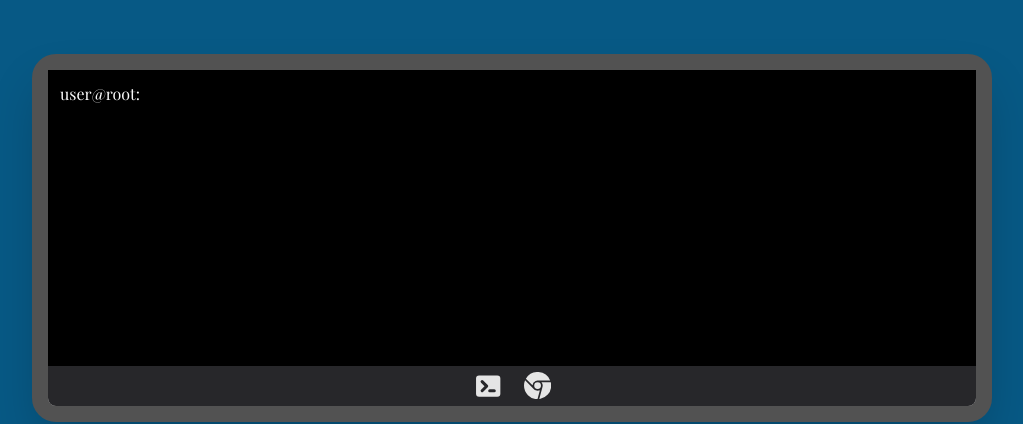
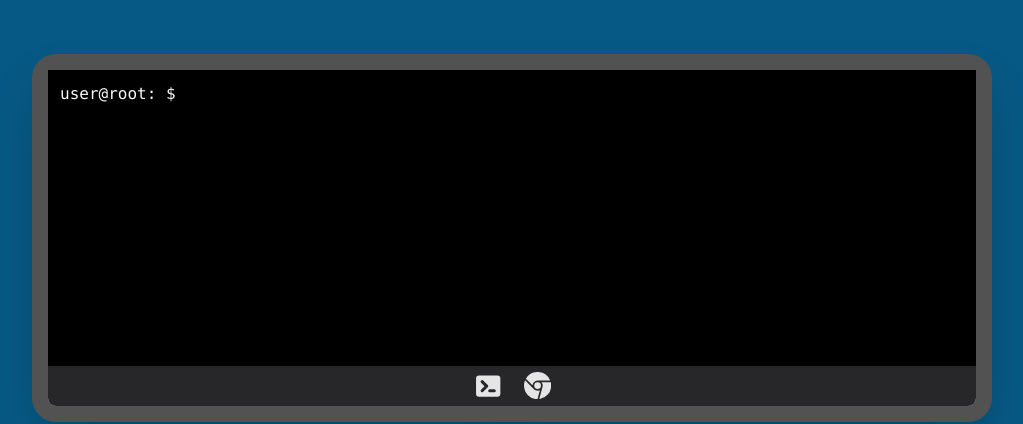
Before and after one commit to ArthurNobrega1/dns-game, a React (Vite) app: page / in a window 1280 px wide. Both pictures are taken after a click on the icon 616 px from the left and 525 px from the top of the page. Shown: the part 140-564 px from the top of the page, without its empty margins (128-1151 px from the left). Built offline with nearby package versions, Linux system fonts and the light colour scheme; a web font is replaced by a local one.

Commit message:
add funcs to terminal

```diff
--- a/src/components/Monitor.tsx
+++ b/src/components/Monitor.tsx
@@ -1,6 +1,7 @@
 import { useState } from 'react'
 import SocialMedia from './apps/SocialMedia'
 import TaskBar from './TaskBar'
+import Terminal from './apps/Terminal'
 
 export default function Monitor() {
   const [app, setApp] = useState('socialMedia')
@@ -8,13 +9,8 @@ export default function Monitor() {
     <div className="flex flex-col justify-between w-3/4 h-[46%] max-md:h-[30%] bg-neutral-200 border-[1rem]
     border-neutral-600 shadow-2xl rounded-3xl font-serif">
         {app === 'socialMedia' ?
-          <SocialMedia/>:
-          <div className='bg-black flex-1 text-neutral-50 pl-3 py-3'>
-            <div className='flex'>
-              <p>user@root: </p>
-              <input type="text" id='open-input' className='bg-transparent flex-1 pl-3'/>
-            </div>
-          </div>
+          <SocialMedia/> :
+          <Terminal/>
         }
         <TaskBar setApp={setApp}/>
     </div>
--- a/src/components/apps/Terminal.tsx
+++ b/src/components/apps/Terminal.tsx
@@ -1,5 +1,84 @@
+import { useState } from "react"
+
+interface handlleSubmitDTO {
+  event: React.KeyboardEvent<HTMLInputElement>,
+  currentPath: string
+}
+
+const handlleSubmit = ({event, currentPath}: handlleSubmitDTO) => {
+  if (event.key === 'Enter') {
+    const currentInput = event.target as HTMLInputElement
+
+    if (currentInput.value === 'clear') {
+      const divsToRemove = document.querySelectorAll("div > input#closed-input");
+
+      divsToRemove.forEach(inputElement => {
+        const divToRemove = inputElement.parentElement;
+        if (divToRemove) {
+          divToRemove.remove()
+        }
+      })
+
+      const currentDiv = currentInput.parentElement
+      if (currentDiv) {
+        currentDiv.remove()
+      }
+    }
+    const oldOpenInput= document.getElementById('open-input') as HTMLInputElement
+    if (oldOpenInput) {
+      oldOpenInput.id = 'closed-input'
+      oldOpenInput.autofocus = false
+      oldOpenInput.disabled = true
+      oldOpenInput.onblur = null
+    }
+
+    const div = document.createElement('div')
+    div.className = 'flex'
+
+    const paragraph = document.createElement('p')
+    paragraph.textContent = `user@root: ${currentPath}`
+
+    const input = document.createElement('input')
+    input.className = 'bg-transparent flex-1 pl-3 outline-none'
+    input.onblur = e => {
+      const target = e.target as HTMLInputElement
+      return target.focus()
+    }
+    input.onkeydown = e => handlleSubmit({
+      event: e as unknown as React.KeyboardEvent<HTMLInputElement>,
+      currentPath
+    })
+    input.id = 'open-input'
+
+    div.appendChild(paragraph)
+    div.appendChild(input)
+
+    const terminal = document.getElementById('terminal')
+    if (terminal) {
+      terminal.appendChild(div)
+      input.focus()
+    }
+  }
+}
+
 export default function Terminal() {
+  const [currentPath, setCurrentPath] = useState('$')
   return (
-    <div>Terminal</div>
+    <div id='terminal' className='font-mono bg-black flex-1 text-neutral-50 pl-3 py-3 overflow-y-scroll no-scrollbar'>
+      <div className='flex'>
+        <p>user@root: {currentPath}</p>
+        <input
+          type="text"
+          id='open-input'
+          className='bg-transparent flex-1 pl-3 outline-none'
+          onBlur={e => e.target.focus()}
+          onKeyDown={e => handlleSubmit({
+            event: e,
+            currentPath
+          })}
+          autoFocus = {true}
+        />
+      </div>
+    </div>
   )
 }
--- a/src/index.css
+++ b/src/index.css
@@ -14,3 +14,14 @@
 html, body, #root {
     height: 100%;
 }
+
+/* Hide scrollbar for Chrome, Safari and Opera */
+.no-scrollbar::-webkit-scrollbar {
+    display: none;
+}
+
+/* Hide scrollbar for IE, Edge and Firefox */
+.no-scrollbar {
+    -ms-overflow-style: none;  /* IE and Edge */
+    scrollbar-width: none;  /* Firefox */
+}
```
